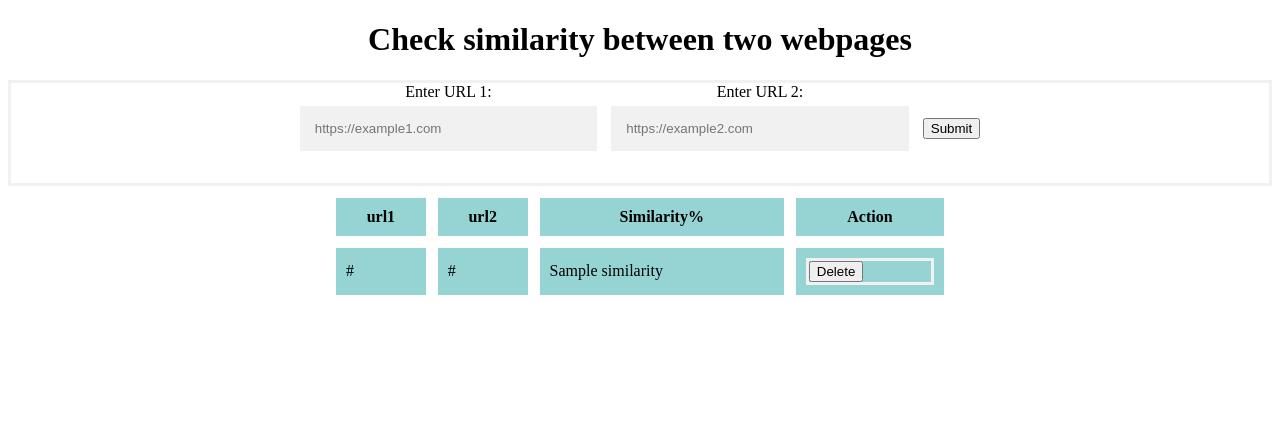
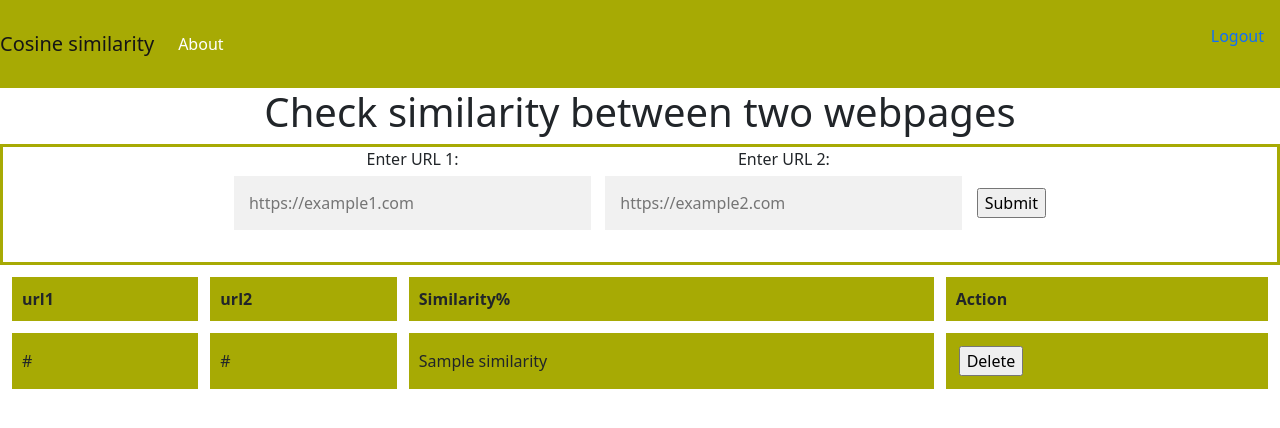
Before and after one commit to MinnuJohn/webcompare_project, a Flask app: template templates/inputpage.html in a window 1280 px wide. Shown: the top 428 px of the page. Run offline with Flask 2, Linux system fonts and the light colour scheme; the template is opened without the code that fills it: most values are stand-ins (such as "Sample title", 1, 10 or a date in 2020).

Commit message:
added nav bar

```diff
--- a/server.py
+++ b/server.py
@@ -1,5 +1,5 @@
 from flask import (Flask, render_template, request, flash, session,
-                   redirect)
+                   redirect,url_for)
 from model import connect_to_db, db,UserInput,UrlInfo
 import crud
 from webscraping import scrape
@@ -18,6 +18,12 @@ def login():
 @app.route("/registerform")
 def registerform():
     return render_template('register.html')
+
+@app.route('/logout')
+def logout():
+    session.pop('username', None)
+    flash("You have been logged out.")
+    return redirect(url_for('login'))
 
 
 @app.route("/login", methods=["POST","GET"])
--- a/static/styles.css
+++ b/static/styles.css
@@ -1,21 +1,21 @@
 /* Bordered form */
 form {
-    border: 3px solid #f1f1f1;
+    border: 3px solid  #a7aa04;
   }
 
   /* Full-width inputs */
-  input[type=text], input[type=password] {
+  /* input[type=text], input[type=password] {
     width: 100%;
     padding: 12px 20px;
     margin: 8px 0;
     display: inline-block;
     border: 1px solid #ccc;
     box-sizing: border-box;
-  }
+  } */
 
   /* Set a style for all buttons */
   button {
-    background-color: #04AA6D;
+    background-color: #a7aa04;
     color: white;
     padding: 14px 20px;
     margin: 8px 0;
@@ -48,11 +48,6 @@ form {
 
   * {box-sizing: border-box}
 
-/* Add padding to containers */
-.container {
-  padding: 16px;
-}
-
 /* Full-width input fields */
 input[type=text], input[type=password] {
   width: 100%;
@@ -76,7 +71,7 @@ hr {
 
 /* Set a style for the submit/register button */
 .registerbtn {
-  background-color: #04AA6D;
+  background-color:  #a7aa04;
   color: white;
   padding: 16px 20px;
   margin: 8px 0;
@@ -130,13 +125,9 @@ table, th, td {
   border-collapse: collapse;
 }
 th, td {
-  background-color: #96D4D4;
+  background-color:  #a7aa04;
 }
 
-.center-table{
-  width: 50%;
-  margin: 0 auto;
-}
 
 table {
   width: 100%; /* Make the table span the full width of its container */
@@ -148,3 +139,65 @@ th, td {
   padding: 10px; /* Add cell padding */
   font-size: 16px; /* Increase font size */
 }
+
+
+@media screen and (max-width: 768px) {
+  table {
+      width: 80%; /* Adjust the percentage as needed */
+  }
+}
+
+@media screen and (max-width: 480px) {
+  table {
+      width: 60%; /* Adjust the percentage as needed */
+  }
+}
+
+table {
+  width: 100%;
+}
+
+
+.navbar {
+  background-color: #a7aa04;
+  color: white;
+  border-radius: 0px;
+}
+
+#ubermelon-logo,
+#ubermelon-logo:hover,
+.navbar-dark .navbar-brand {
+  color: #151515;
+}
+
+.navbar-nav > li > a,
+.navbar-dark .navbar-nav .nav-link {
+  color: white;
+}
+
+section {
+  margin-top: 50px;
+}
+
+/*  First row  */
+
+#hero {
+  height: 400px;
+}
+
+#splash {
+  margin-bottom: 25px;
+  font-size: 18px;
+}
+
+/* Features Row */
+
+.feature {
+  text-align: center;
+}
+
+/* Further Study */
+
+#modalLabel {
+  color: black;
+}
--- a/templates/base.html
+++ b/templates/base.html
@@ -1,6 +1,11 @@
 <!DOCTYPE html>
 <html lang="en">
 <head>
+    <!-- Bootstrap CSS -->
+    <link href="https://cdn.jsdelivr.net/npm/bootstrap@5.0.1/dist/css/bootstrap.min.css" rel="stylesheet"
+  integrity="sha384-+0n0xVW2eSR5OomGNYDnhzAbDsOXxcvSN1TPprVMTNDbiYZCxYbOOl7+AMvyTG2x" crossorigin="anonymous">
+  <!-- Load Bootstrap Icons -->
+  <link rel="stylesheet" href="https://cdn.jsdelivr.net/npm/bootstrap-icons@1.5.0/font/bootstrap-icons.css">
     <meta charset="UTF-8">
     <meta name="viewport" content="width=!, initial-scale=1.0">
     {% block head%}{% endblock%}{% for msg in get_flashed_messages() %}
@@ -9,7 +14,11 @@
     {% endfor %}
 </head>
 <body>
+
     <link rel="stylesheet" href="/static/styles.css">
     {% block body%}{% endblock%}
+    <script src="https://cdn.jsdelivr.net/npm/bootstrap@5.0.1/dist/js/bootstrap.bundle.min.js"
+    integrity="sha384-gtEjrD/SeCtmISkJkNUaaKMoLD0//ElJ19smozuHV6z3Iehds+3Ulb9Bn9Plx0x4"
+    crossorigin="anonymous"></script>
 </body>
 </html>
--- a/templates/inputpage.html
+++ b/templates/inputpage.html
@@ -6,6 +6,31 @@
 {% endblock%}
 
 {% block body %}
+<!-- Static navbar -->
+<nav class="navbar navbar-expand-lg navbar-dark">
+
+  <a id="ubermelon-logo" class="navbar-brand" href="#">Cosine similarity</a>
+  <button class="navbar-toggler" type="button" data-bs-toggle="collapse" data-bs-target="#navbarSupportedContent"
+    aria-controls="navbarSupportedContent" aria-expanded="false" aria-label="Toggle navigation">
+    <span class="navbar-toggler-icon"></span>
+  </button>
+
+  <div class="collapse navbar-collapse" id="navbarSupportedContent">
+    <ul class="navbar-nav mr-auto">
+      <li class="nav-item">
+        <a class="nav-link" href="#">About</a>
+      </li>
+    </ul>
+
+
+
+
+  </div>
+  <ul class="flash-messages">
+  <a class="nav-item mr-3 nav-link p-3" href="/logout">Logout</a>
+</ul>
+</nav>
+
 <div class="text-center"> <!-- Center-align the content -->
   <h1>Check similarity between two webpages</h1>
   <form action="/processinput"  method="POST">
```
Also changed, not shown: templates/login.html (+22 -1 lines). Lines whose indentation alone changed are shown as unchanged.
